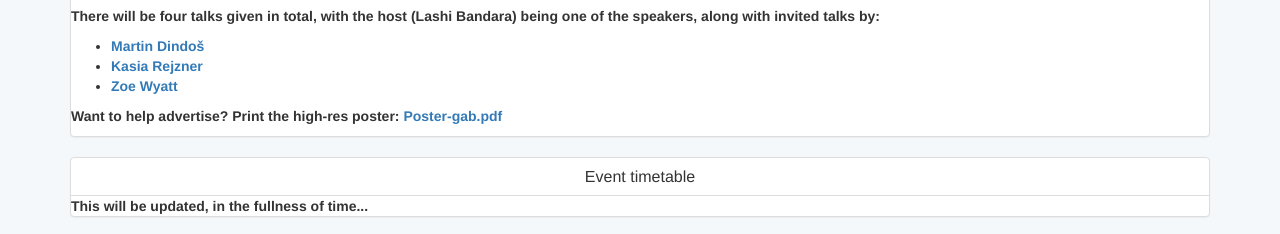
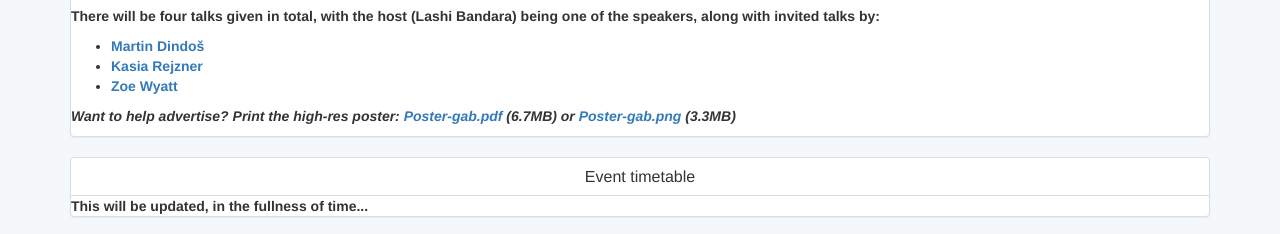
Before and after one commit to lashi-bandara/lashi-bandara.github.io, a Jekyll site: the page built from toc/outreach/events/geometryanalysisbrunel.html, in a window 1280 px wide. Shown: the part 1802-2036 px from the top of the page. Built offline with Jekyll 4.4.1, drawn with Linux system fonts in a browser that asks for light colours.

Commit message:
Changes to event page

```diff
--- a/toc/outreach/events/geometryanalysisbrunel.html
+++ b/toc/outreach/events/geometryanalysisbrunel.html
@@ -45,7 +45,7 @@ description: "Lashi Bandara - Events: Geometry and Analysis meet at Brunel"
 
 
 <p></p>
-<p> Want to help advertise? Print the high-res poster: <a href="Poster-gab.pdf">Poster-gab.pdf</a></p>
+<p> <em> Want to help advertise? Print the high-res poster: <a href="Poster-gab.pdf">Poster-gab.pdf</a> (6.7MB) or <a href="Poster-gab.png">Poster-gab.png</a> (3.3MB)</em></p>
 
 </div>
 
```
Also changed, not shown: 1 other file.
